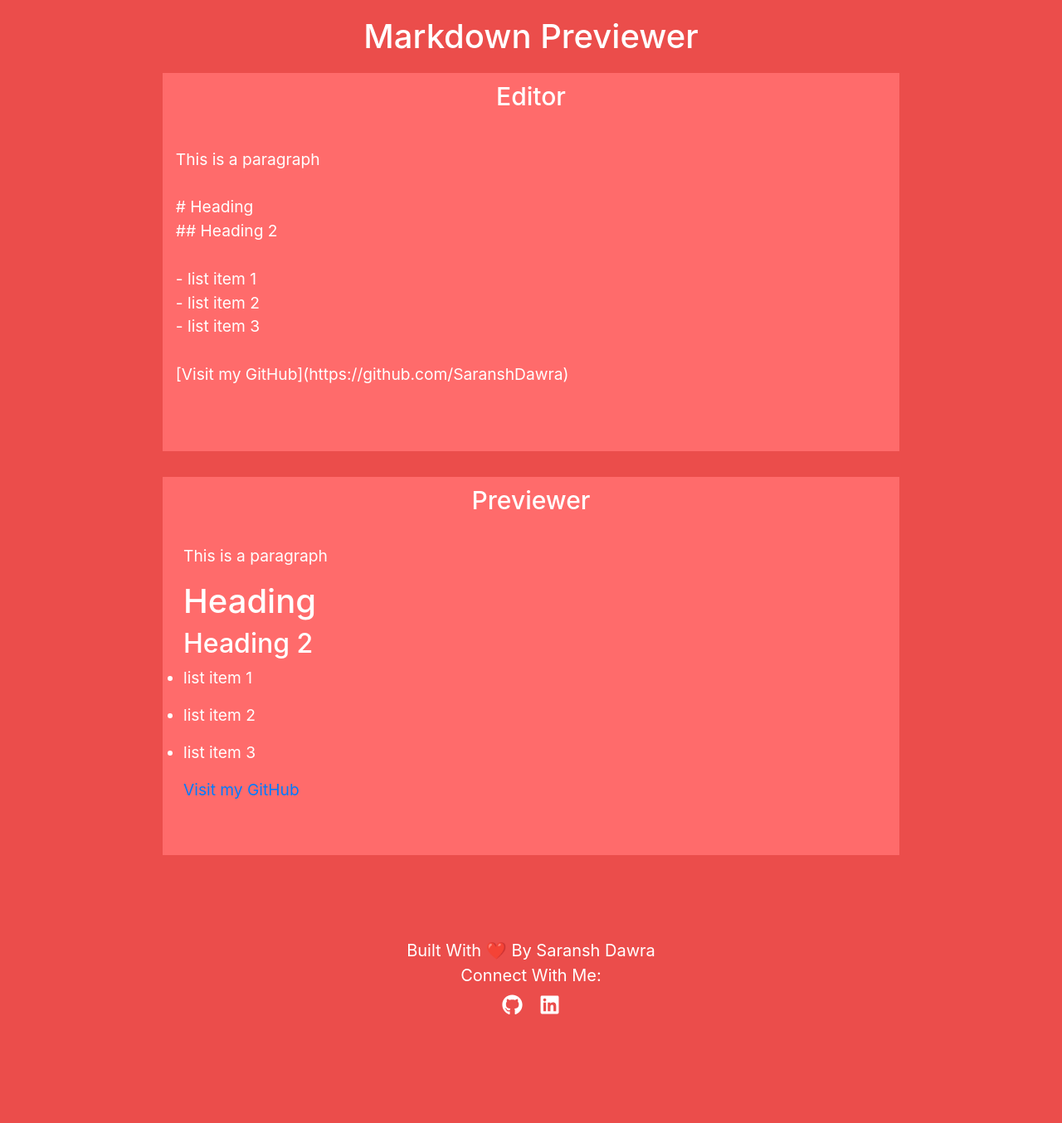
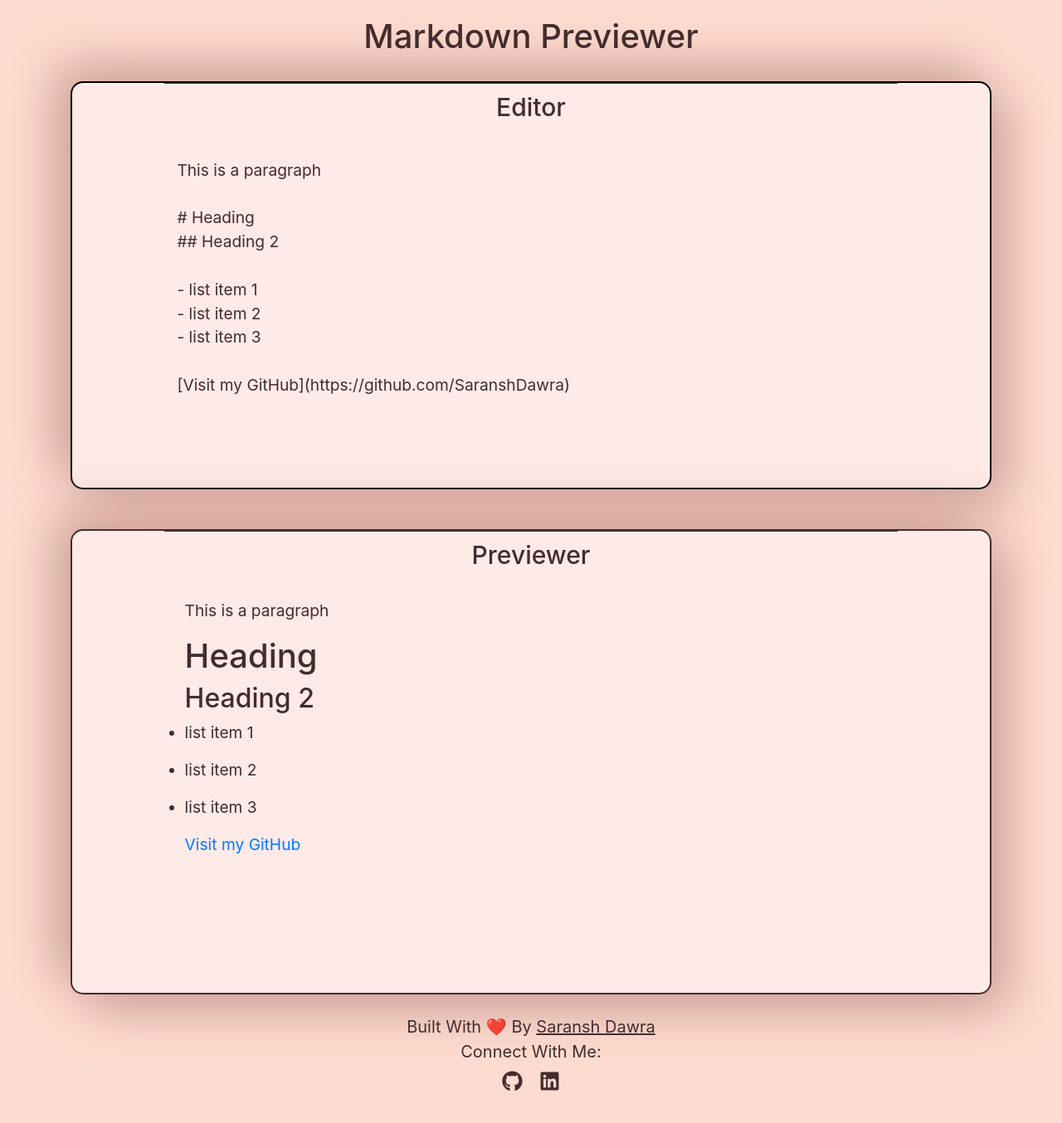
Before and after one commit to SaranshDawra/Markdown-Previewer, a React (Create React App) app: page / in a window 1280 px wide. Shown: the top 1354 px of the page at 83% size. Before the commit the page ends 1279 px from the top, so only its background shows below. Built offline with nearby package versions, Linux system fonts and the light colour scheme.

Commit message:
UI updated

```diff
--- a/src/App.css
+++ b/src/App.css
@@ -8,7 +8,8 @@ body {
     width: 100%;
     display: flex;
     justify-content: center;
-    background-color: #eb4d4b;
+    /* background-color: white; */
+    background-color: #FEDBD0;
 }
 
 #root {
@@ -16,6 +17,7 @@ body {
 }
 
 .title {
-    color: #ffffff;
+    color: #442C2E;
     margin: 20px;
+    margin-bottom: 30px;
 }
--- a/src/App.js
+++ b/src/App.js
@@ -32,7 +32,10 @@ class App extends React.Component {
       <div className="container text-center">
           <h1 className="title">Markdown Previewer</h1>
           <Editor value={this.state.value} changed={this.updateChangeHandler}></Editor>
+          <br/>
+          <br/>
           <Preview value={this.state.value}></Preview>
+          <br/>
           <Footer />
       </div>
     );
--- a/src/components/Editor.js
+++ b/src/components/Editor.js
@@ -3,7 +3,7 @@ import style from './editor.module.css';
 
 export default function Editor(props) {
     return (
-        <div>
+        <div className={style.Editor}>
             <h1 className={style.titleBar}>Editor</h1>
             <textarea className={style.editor} value={props.value} onChange={(e) => props.changed(e.target.value)}>
             </textarea>
--- a/src/components/Preview.js
+++ b/src/components/Preview.js
@@ -4,7 +4,7 @@ import marked from  'marked';
 
 export default function Preview(props) {
     return (
-        <div>
+        <div className={style.Preview}>
             <h1 className={style.titleBar}>Previewer</h1>
             <div className={style.previewer} dangerouslySetInnerHTML={{__html: marked(props.value)}}></div>
         </div>
--- a/src/components/editor.module.css
+++ b/src/components/editor.module.css
@@ -1,20 +1,27 @@
+.Editor {
+    background: #FEEAE6;
+    box-shadow: 20px 20px 60px #cfa49b, -20px -20px 60px #cfa49b;
+    border: 2px solid black;
+    border-radius: 15px;
+}
+
 .titleBar {
     width: 80%;
-    background: #ff6b6b;
+    background: #FEEAE6;
     font-size: 30px;
-    color: #fff;
+    color: #442C2E;
     padding: 10px;
     margin: 0 auto;
+    border-top: 1px solid #442C2E;
 }
 
 .editor {
     width: 80%;
-    background-color: #ff6b6b;
-    color: white;
+    background-color: #FEEAE6;
+    color: #442C2E;
     resize: none;
     outline: none;
     border: none;
-    overflow: hidden;
     height: 400px;
     padding: 5px;
     margin: 0 auto;
--- a/src/components/footer.module.css
+++ b/src/components/footer.module.css
@@ -1,11 +1,12 @@
 .footer {
-    color: white;
+    color: #442C2E;
     font-size: 20px;
     margin-bottom: 50px;
 }
 
 .footer a{
-    color: white;
+    color: #442C2E;
+    text-decoration: underline;
 }
 
 .icons a{
--- a/src/components/preview.module.css
+++ b/src/components/preview.module.css
@@ -1,17 +1,26 @@
+.Preview {
+    background: #FEEAE6;
+    /* box-shadow: 20px 20px 60px #dbb8b1, -20px -20px 60px #dbb8b1; */
+    box-shadow: 20px 20px 60px #cfa49b, -20px -20px 60px #cfa49b;
+    border: 2px solid #442C2E;
+    border-radius: 15px;
+}
+
 .titleBar {
     width: 80%;
-    background: #ff6b6b;
+    background: #FEEAE6;
     font-size: 30px;
-    color: #fff;
+    color: #442C2E;
     padding: 10px;
+    border-top: 1px solid #442C2E;
     margin: 0 auto;
 }
 
 .previewer {
     text-align: start;
     width: 80%;
-    background-color: #ff6b6b;
-    color: white;
+    background-color: #FEEAE6;
+    color: #442C2E;
     resize: none;
     outline: none;
     height: 400px;
```
